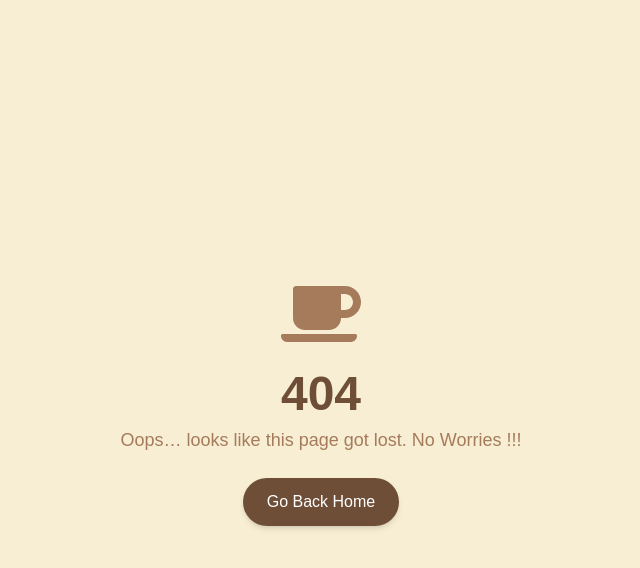
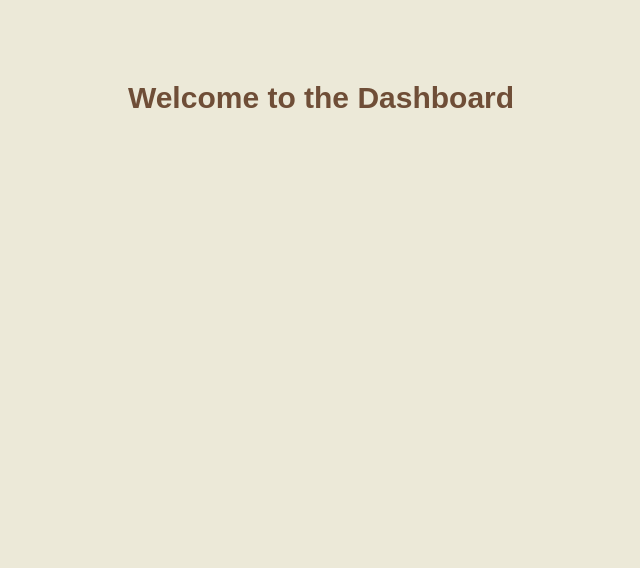
Before and after one commit to paramkhodiyar/localhelpfrontendv2, a Next.js app: page /provider/dashboard in a window 1280 px wide. Before the commit this address had no page. Shown: the top 568 px of the page, without its empty margins (319-959 px from the left). Built offline with nearby package versions, Linux system fonts and the light colour scheme.

Commit message:
Become a provider page and simple dashboard routing check

```diff
--- a/src/app/becomeprovider/page.js
+++ b/src/app/becomeprovider/page.js
@@ -18,7 +18,7 @@ export default function BecomeProviderPage() {
       toast.loading("Upgrading your account…", { id: "loading" });
 
       const response = await axios.post(
-        `https://localhelpbackendv2.onrender.com"}/api/become-provider`,
+        `https://localhelpbackendv2.onrender.com"/api/become-provider`,
         { bio, experience },
         { withCredentials: true }
       );
@@ -56,7 +56,7 @@ export default function BecomeProviderPage() {
             <textarea
               value={bio}
               onChange={(e) => setBio(e.target.value)}
-              className="w-full p-3 border border-[#C8B69E] rounded-lg focus:outline-none focus:ring-2 focus:ring-[#6F4E37] bg-[#FFFDF6]"
+              className="w-full p-3 border border-[#C8B69E] text-black rounded-lg focus:outline-none focus:ring-2 focus:ring-[#6F4E37] bg-[#FFFDF6]"
               rows={3}
               placeholder="Tell us about yourself..."
             />
@@ -71,7 +71,7 @@ export default function BecomeProviderPage() {
               min="0"
               value={experience}
               onChange={(e) => setExperience(e.target.value)}
-              className="w-full p-3 border border-[#C8B69E] rounded-lg focus:outline-none focus:ring-2 focus:ring-[#6F4E37] bg-[#FFFDF6]"
+              className="w-full p-3 border border-[#C8B69E] rounded-lg text-black focus:outline-none focus:ring-2 focus:ring-[#6F4E37] bg-[#FFFDF6]"
               placeholder="e.g., 3"
             />
           </div>
--- /dev/null
+++ b/src/app/provider/dashboard/page.js
@@ -0,0 +1,12 @@
+function Dashboard(){
+    return(
+        <>
+            <div className="min-h-screen pt-20 bg-[#ece9d8]">
+                <h1 className="text-3xl font-bold text-center text-[#6F4E37] mb-8">
+                    Welcome to the Dashboard
+                </h1>
+            </div>
+        </>
+    )
+}
+export default Dashboard;
```
